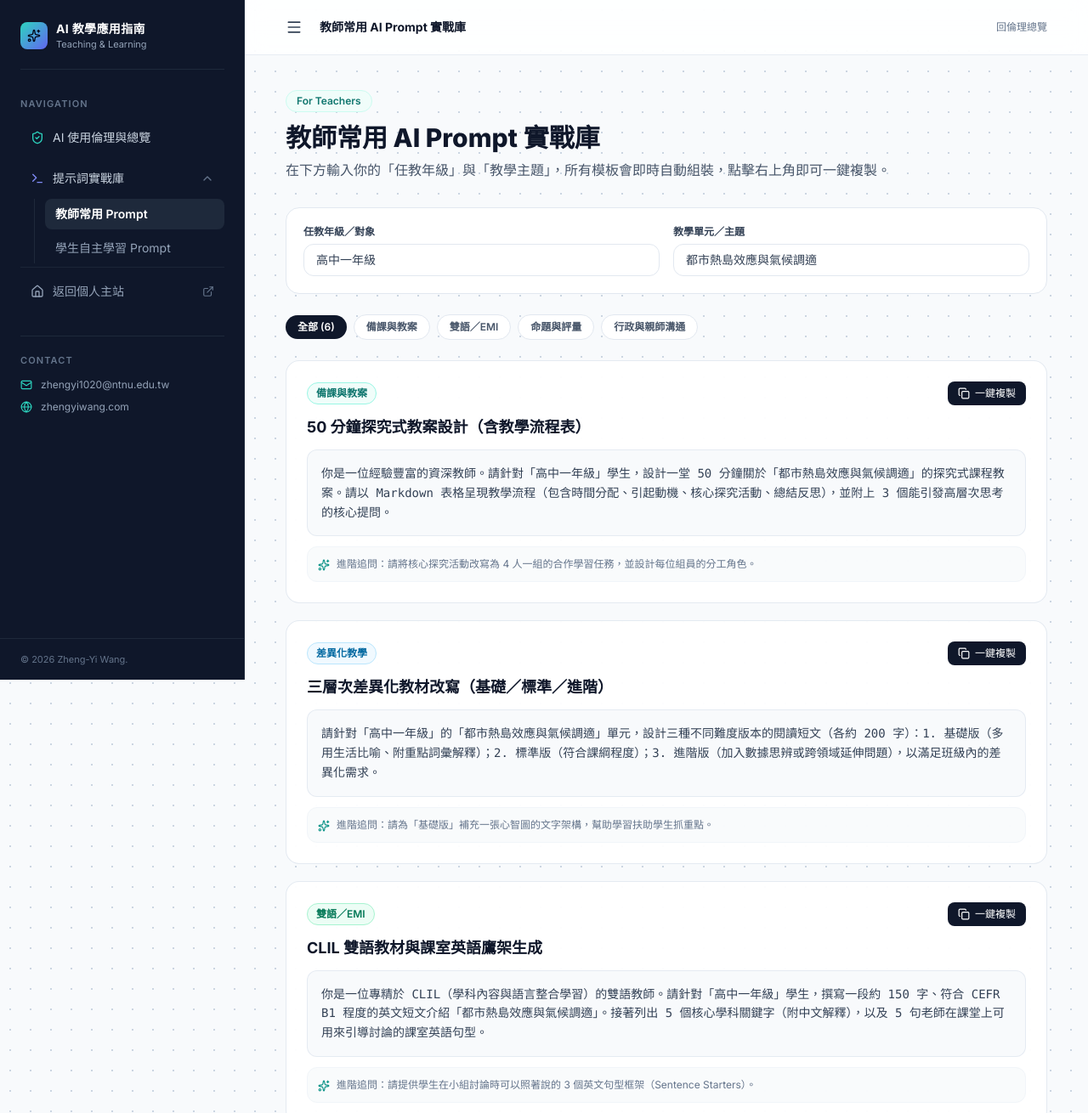
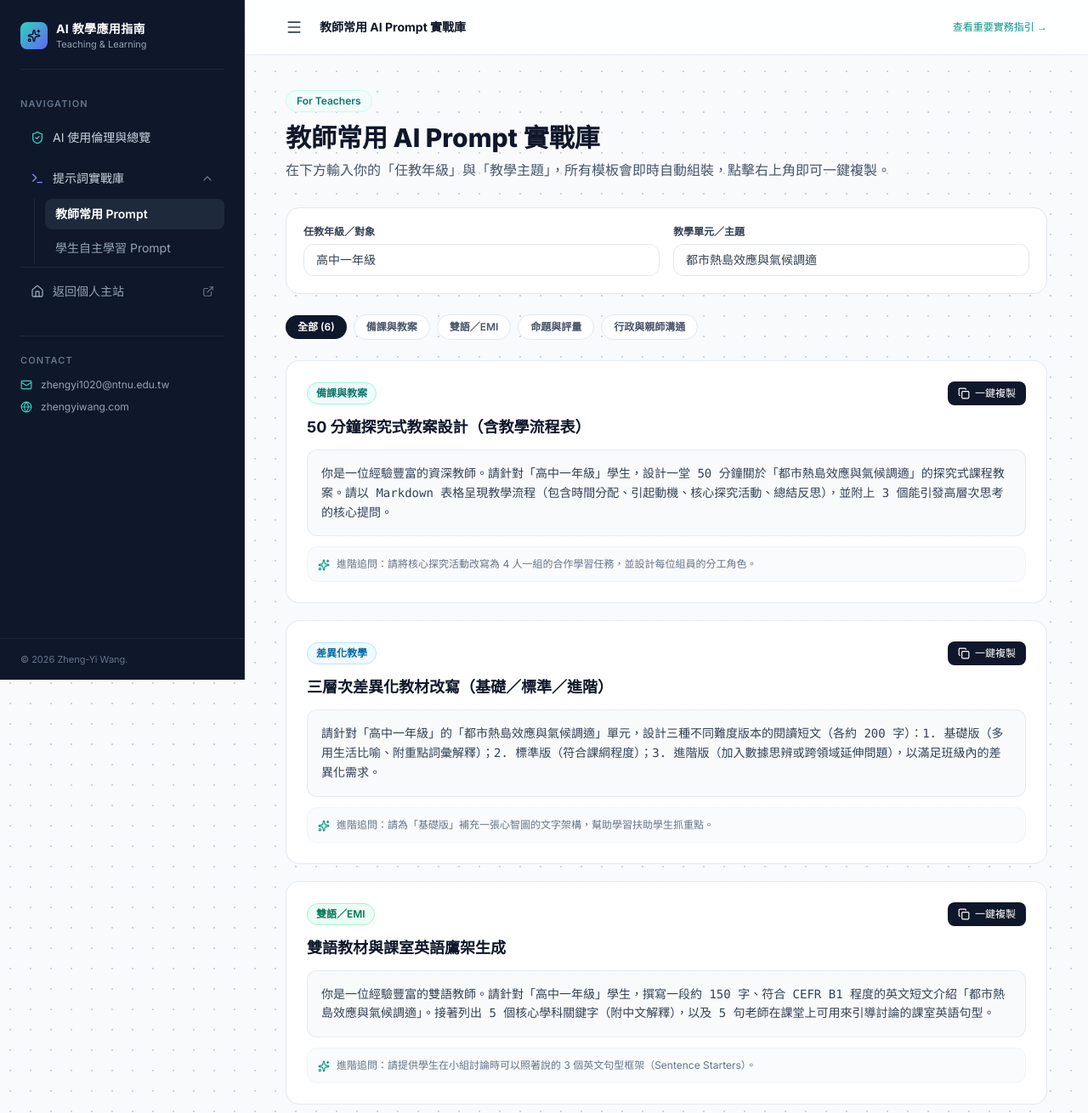
Before and after one commit to zywang1020/ai-edu, a plain HTML site: page teacher-prompts.html in a window 1280 px wide. Shown: the top 1310 px of the page at 85% size. Drawn offline with nearby package versions, Linux system fonts and the light colour scheme.

Commit message:
Update bilingual teaching prompt details

```diff
--- a/teacher-prompts.html
+++ b/teacher-prompts.html
@@ -20,6 +20,7 @@
   <div id="app-layout" class="flex min-h-screen">
     <div class="flex-1 min-w-0 flex flex-col">
 
+      <!-- 頂部導覽列 -->
       <header class="sticky top-0 z-20 bg-white/85 backdrop-blur-md px-6 sm:px-10 py-3.5 border-b border-slate-200/80">
         <div class="max-w-4xl mx-auto flex items-center justify-between">
           <div class="flex items-center gap-3">
@@ -28,7 +29,7 @@
             </button>
             <span class="text-sm font-bold text-slate-900">教師常用 AI Prompt 實戰庫</span>
           </div>
-          <a href="index.html" class="text-xs font-medium text-slate-500 hover:text-teal-600">回倫理總覽</a>
+          <a href="guidelines.html" class="text-xs font-medium text-teal-600 hover:text-teal-700">查看重要實務指引 →</a>
         </div>
       </header>
 
@@ -90,8 +91,8 @@
       },
       {
         id: 't3', cat: 'bilingual', badge: '雙語／EMI', badgeStyle: 'bg-emerald-50 text-emerald-700 border-emerald-200',
-        title: 'CLIL 雙語教材與課室英語鷹架生成',
-        text: '你是一位專精於 CLIL（學科內容與語言整合學習）的雙語教師。請針對「{{grade}}」學生，撰寫一段約 150 字、符合 CEFR B1 程度的英文短文介紹「{{topic}}」。接著列出 5 個核心學科關鍵字（附中文解釋），以及 5 句老師在課堂上可用來引導討論的課室英語句型。',
+        title: '雙語教材與課室英語鷹架生成',
+        text: '你是一位經驗豐富的雙語教師。請針對「{{grade}}」學生，撰寫一段約 150 字、符合 CEFR B1 程度的英文短文介紹「{{topic}}」。接著列出 5 個核心學科關鍵字（附中文解釋），以及 5 句老師在課堂上可用來引導討論的課室英語句型。',
         tip: '進階追問：請提供學生在小組討論時可以照著說的 3 個英文句型框架（Sentence Starters）。'
       },
       {
```
